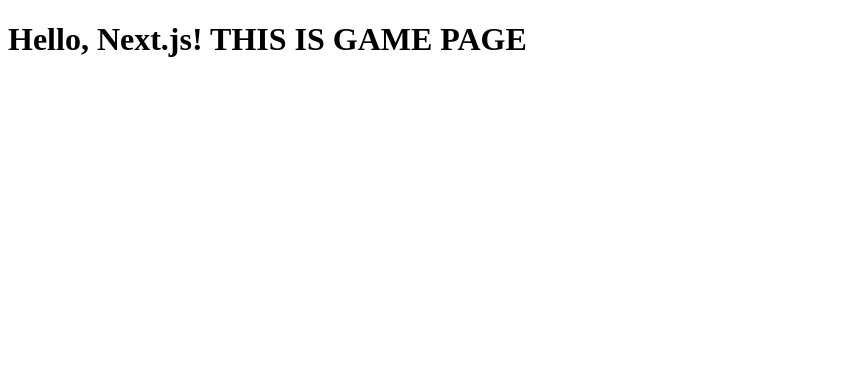
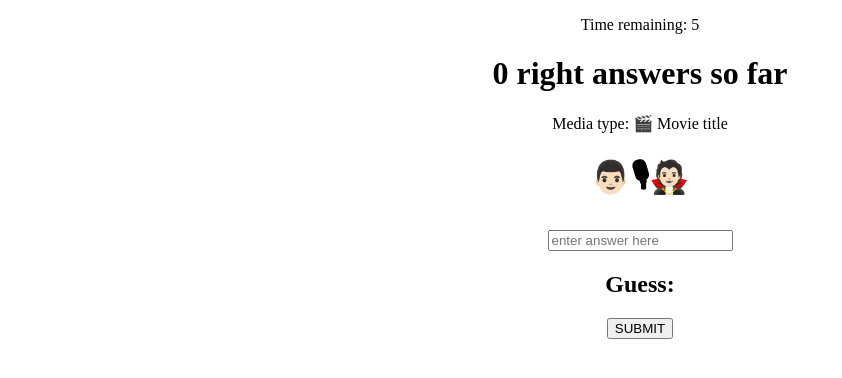
Before and after one commit to eliotrhys/emojiroyale, a Next.js app: page /game in a window 1280 px wide. Shown: the top 378 px of the page, without its empty margins (0-842 px from the left). Built offline with nearby package versions, Linux system fonts and the light colour scheme.

Commit message:
main bit

```diff
--- a/app/game/page.tsx
+++ b/app/game/page.tsx
@@ -1,3 +1,9 @@
+import GameForm from "../../components/GameForm";
+
 export default function Page() {
-    return <h1>Hello, Next.js! THIS IS GAME PAGE</h1>;
+    return (
+        <div>
+            <GameForm />
+        </div>
+    )
 }
--- a/app/page.tsx
+++ b/app/page.tsx
@@ -1,9 +1,9 @@
-import GameForm from "../components/GameForm";
+import Link from "next/link";
 
 export default function Page() {
     return (
         <div>
-            <GameForm />
+            <Link href="/game">Start the game!</Link>
         </div>
     )
 }
--- /dev/null
+++ b/app/types/Question.ts
@@ -0,0 +1,5 @@
+export default interface Question {
+    title: string;
+    emoji: string;
+    mediaType: string;
+}
--- /dev/null
+++ b/app/utils/shuffle.ts
@@ -0,0 +1,10 @@
+export default function shuffle(array: Array<any>) {
+  // Loop through the array
+  for (let i = array.length - 1; i > 0; i--) {
+    // Generate a random index between 0 and i
+    const j = Math.floor(Math.random() * (i + 1));
+    // Swap the elements at positions i and j
+    [array[i], array[j]] = [array[j], array[i]];
+  }
+  return array;
+}
--- a/components/CongratulationsScreen.tsx
+++ b/components/CongratulationsScreen.tsx
@@ -2,12 +2,18 @@
 
 interface CongratulationsScreenProps {
   onRestart: () => void;
+  currentScore: number;
 }
 
 export default function CongratulationsScreen(props: CongratulationsScreenProps) {
+
+  const highestScore = parseInt(localStorage.getItem("highestScore") ?? "0");
+
   return (
     <div style={{ textAlign: "center" }}>
       <h1>WIN WIN WIN WIN YOU WIN</h1>
+      <p>You scored {props.currentScore} point</p>
+      <p>Your highest score so far: {highestScore} point/s</p>
       <button onClick={props.onRestart}>Restart Game</button>
     </div>
   );
--- a/components/FailureScreen.tsx
+++ b/components/FailureScreen.tsx
@@ -5,9 +5,13 @@
 }
 
 export default function FailureScreen(props: FailureScreenProps) {
+
+  const highestScore = parseInt(localStorage.getItem("highestScore") ?? "0");
+
   return (
     <div style={{ textAlign: "center" }}>
-      <h1>FAIL FAIL FAIL YOU HAVE FAILED</h1>
+      <h1>OOF! YOU GOT ONE WRONG!</h1>
+      <p>Your highest score so far: {highestScore}</p>
       <button onClick={props.onRestart}>Restart Game</button>
     </div>
   );
--- a/components/GameForm.tsx
+++ b/components/GameForm.tsx
@@ -1,29 +1,20 @@
 "use client"
 
 import { useEffect, useState } from "react";
+
+// Components
 import Counter from "./Counter";
 import EmojiDisplay from "./EmojiDisplay";
 import GuessInput from "./GuessInput";
 import FailureScreen from "./FailureScreen";
 import CongratulationsScreen from "./CongratulationsScreen";
+
+// Utils & Data
 import { questions } from "../data/questions";
+import shuffle from "../app/utils/shuffle";
 
-function shuffle(array: Array<any>) {
-  // Loop through the array
-  for (let i = array.length - 1; i > 0; i--) {
-    // Generate a random index between 0 and i
-    const j = Math.floor(Math.random() * (i + 1));
-    // Swap the elements at positions i and j
-    [array[i], array[j]] = [array[j], array[i]];
-  }
-  return array;
-}
-
-interface Question {
-  title: string;
-  emoji: string;
-  mediaType: string;
-}
+// Types
+import Question from "../app/types/Question";
 
 export default function GameForm() {
   // Initialisation
@@ -36,6 +27,10 @@
   const [mediaType, setMediaType] = useState("");
 
   // Game states
+  const [timeRemaining, setTimeRemaining] = useState(10);
+  const [highestScore, setHighestScore] = useState<number>(
+    parseInt(localStorage.getItem("highestScore") ?? "0")
+  );
   const [showFailureScreen, setShowFailureScreen] = useState(false);
   const [showCongratulationsScreen, setShowCongratulationsScreen] = useState(false);
 
@@ -56,10 +51,33 @@
     }
   }, [questionIndex, shuffledQuestions]);
 
+  useEffect(() => {
+    if (count > highestScore) {
+      setHighestScore(count);
+      localStorage.setItem("highestScore", count.toString());
+      console.log("This users highest score is " + count.toString());
+    }
+  }, [count, setHighestScore, highestScore]);
+
+  useEffect(() => {
+    const timer = setInterval(() => {
+      setTimeRemaining((prevTimeRemaining) => prevTimeRemaining - 1);
+    }, 1000);
+
+    return () => clearInterval(timer);
+  }, []);
+
+  useEffect(() => {
+    if (timeRemaining === 0) {
+      setShowCongratulationsScreen(true);
+    }
+  }, [timeRemaining]);
+
   const handleCorrectGuess = () => {
     setCount((prevCount) => prevCount + 1);
 
     if (questionIndex === shuffledQuestions.length - 1) {
+      // Should never be hit but keep in case
       setShowCongratulationsScreen(true);
     }
     else
@@ -74,6 +92,7 @@
     setShowFailureScreen(false);
     setShowCongratulationsScreen(false);
     setShuffledQuestions(shuffle(questions));
+    setTimeRemaining(60);
   };
 
   const handleFailure = () => {
@@ -83,11 +102,12 @@
   return (
     <div style={{textAlign: "center"}}>
       {showCongratulationsScreen ? (
-        <CongratulationsScreen onRestart={handleRestart} />
+        <CongratulationsScreen onRestart={handleRestart} currentScore={count} />
       ) : showFailureScreen ? (
         <FailureScreen onRestart={handleRestart} />
       ) : (
         <>
+          <p>Time remaining: {timeRemaining}</p>
           <Counter count={count} />
           <EmojiDisplay emoji={emoji} mediaType={mediaType} />
           <GuessInput
```
